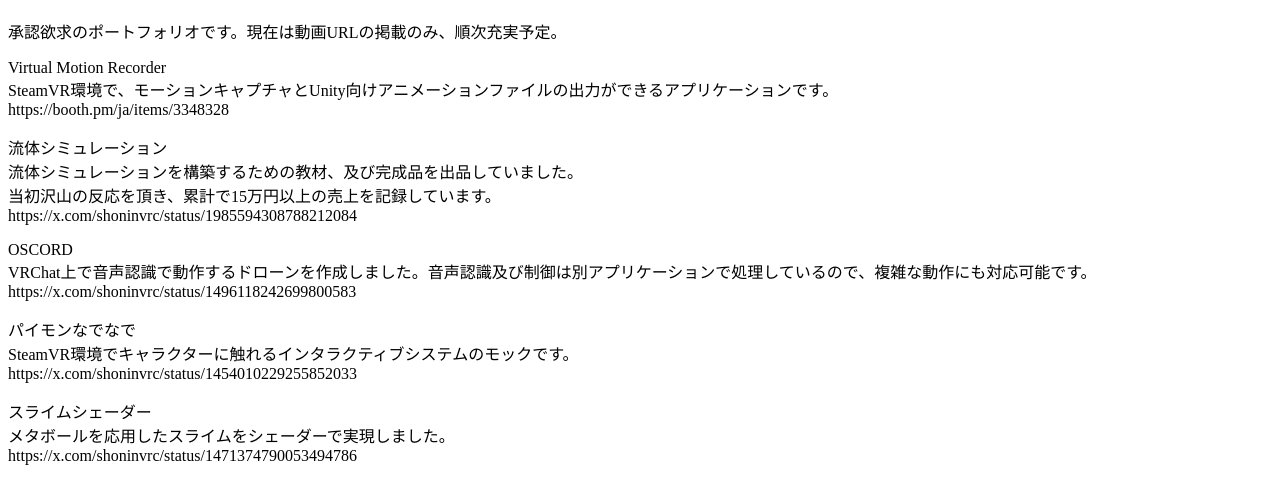
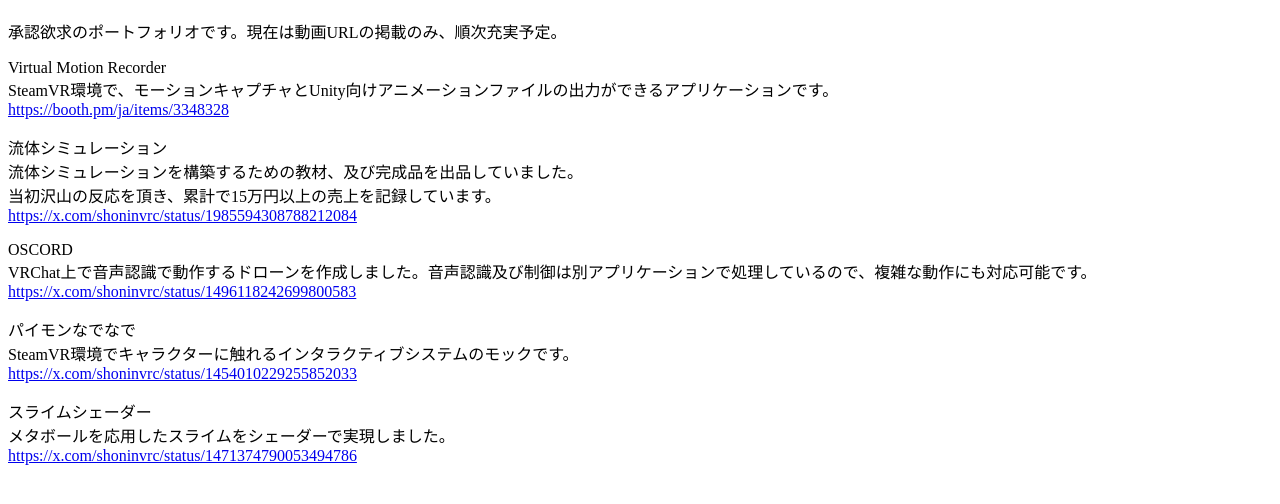
Before and after one commit to ShoninVRC/ShoninVRC.github.io, a plain HTML site: page index.html in a window 1280 px wide. Shown: the part 70-574 px from the top of the page. Drawn offline with Linux system fonts and the light colour scheme.

Commit message:
Update index.html

```diff
--- a/index.html
+++ b/index.html
@@ -12,32 +12,32 @@
     <p>
         Virtual Motion Recorder<br>
         SteamVR環境で、モーションキャプチャとUnity向けアニメーションファイルの出力ができるアプリケーションです。<br>
-        https://booth.pm/ja/items/3348328
-    </p>
+        <a href="https://booth.pm/ja/items/3348328">https://booth.pm/ja/items/3348328</a>
+</p>
 
     <p>
         流体シミュレーション<br>
         流体シミュレーションを構築するための教材、及び完成品を出品していました。<br>
         当初沢山の反応を頂き、累計で15万円以上の売上を記録しています。<br>
-        https://x.com/shoninvrc/status/1985594308788212084
+        <a href= "https://x.com/shoninvrc/status/1985594308788212084" >https://x.com/shoninvrc/status/1985594308788212084</a>
     </p>
 
     <p>
         OSCORD<br>
         VRChat上で音声認識で動作するドローンを作成しました。音声認識及び制御は別アプリケーションで処理しているので、複雑な動作にも対応可能です。<br>
-        https://x.com/shoninvrc/status/1496118242699800583
+        <a href= "https://x.com/shoninvrc/status/1496118242699800583" >https://x.com/shoninvrc/status/1496118242699800583</a>
     </p>
 
     <p>
         パイモンなでなで<br>
         SteamVR環境でキャラクターに触れるインタラクティブシステムのモックです。<br>
-        https://x.com/shoninvrc/status/1454010229255852033
+        <a href= "https://x.com/shoninvrc/status/1454010229255852033" >https://x.com/shoninvrc/status/1454010229255852033</a>
     </p>
 
     <p>
         スライムシェーダー<br>
         メタボールを応用したスライムをシェーダーで実現しました。<br>
-        https://x.com/shoninvrc/status/1471374790053494786
+        <a href= "https://x.com/shoninvrc/status/1471374790053494786" >https://x.com/shoninvrc/status/1471374790053494786</a>
     </p>
 </body>
 </html>
```
